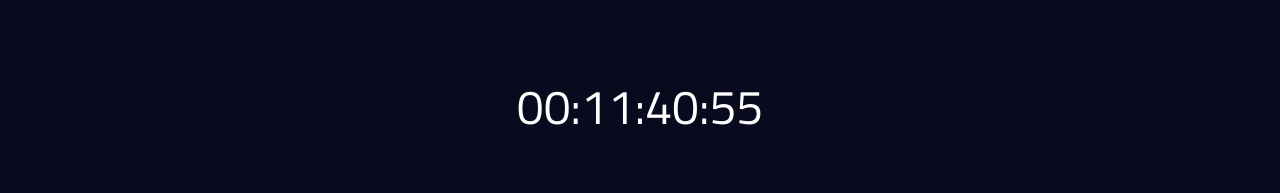
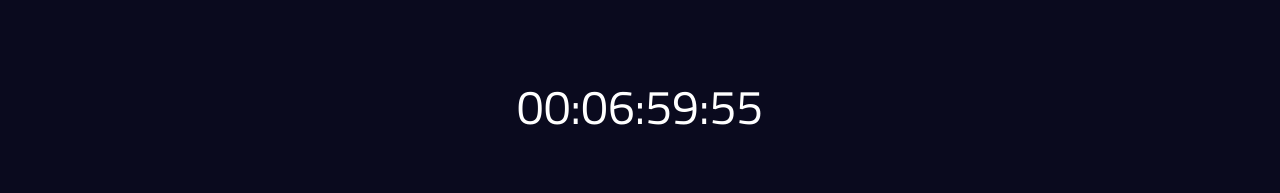
Before and after one commit to YummyDAO/presale1, a React (Create React App) app: page / in a window 1280 px wide. Shown: the part 295-488 px from the top of the page. Built offline with nearby package versions, Linux system fonts and the light colour scheme.

Commit message:
first commit

```diff
--- a/src/App.js
+++ b/src/App.js
@@ -10,9 +10,9 @@ function App() {
   const [isMenuActive, activeMenu] = useState(false)
   const getLocalStorageValue  = (s) => localStorage.getItem(s);
   const [data, setData] = useState(
-    {date: Date.now() + 42000000, delay: 60000}
+    {date: Date.now(), delay: 25200000}
   );
-  const wantedDelay = 60000;
+  const wantedDelay = 25200000;
 
   useEffect(() => {
     const savedDate = getLocalStorageValue("end_date");
```
